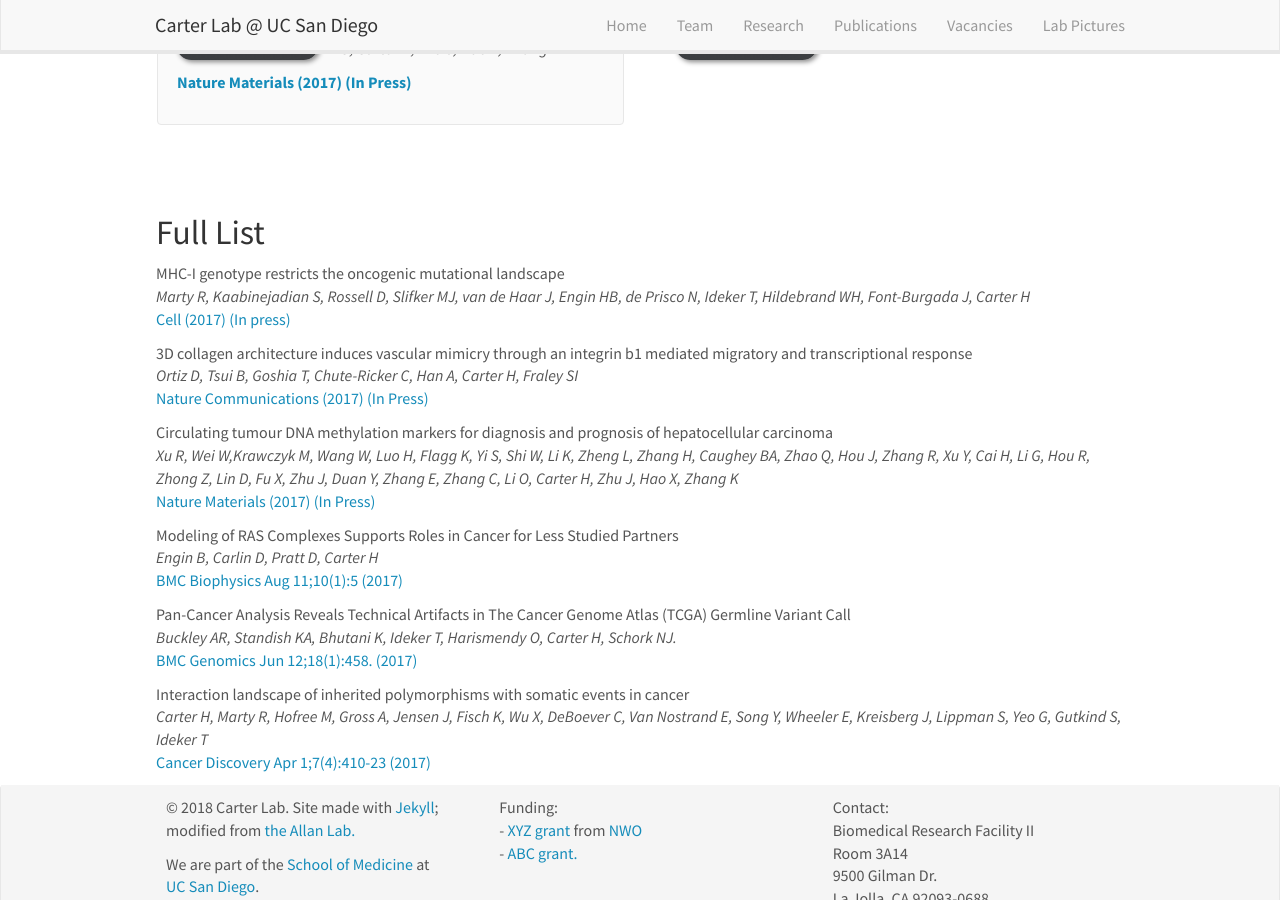
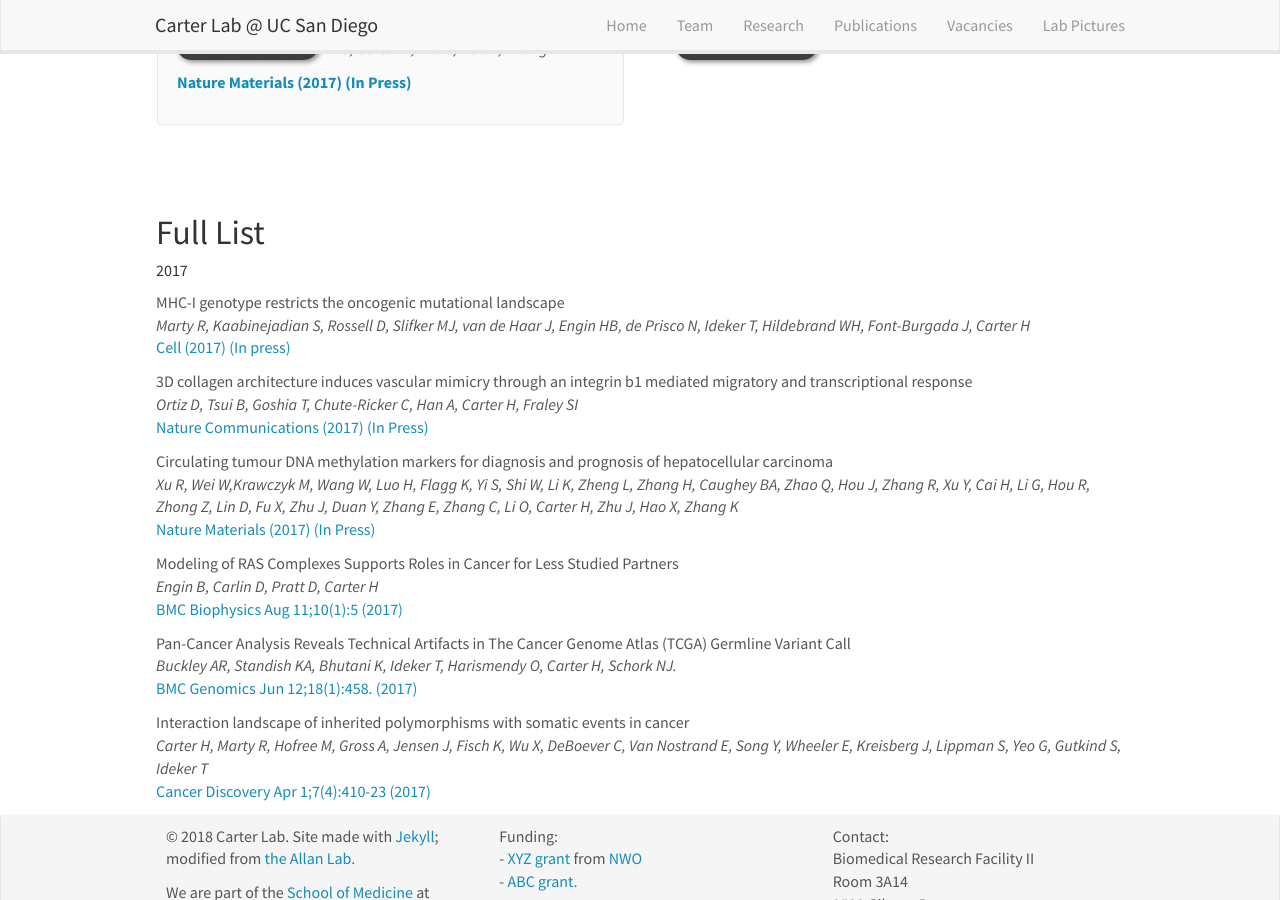
Before and after one commit to carterlabtemp/carterlabtemp.github.io, a Jekyll site: the page built from _pages/publications.md, in a window 1280 px wide and 900 px high, scrolled down 672 px. Built offline with Jekyll 4.4.1, drawn with Linux system fonts in a browser that asks for light colours; nearby versions of some CDN libraries.

Commit message:
Update publications.md

```diff
--- a/_pages/publications.md
+++ b/_pages/publications.md
@@ -53,7 +53,7 @@ permalink: /publications/
 
 
 ## Full List
-
+##### 2017
 {% for publi in site.data.publist %}
  {% if publi.year == 2017 %}
    {{ publi.title }} <br />
```
